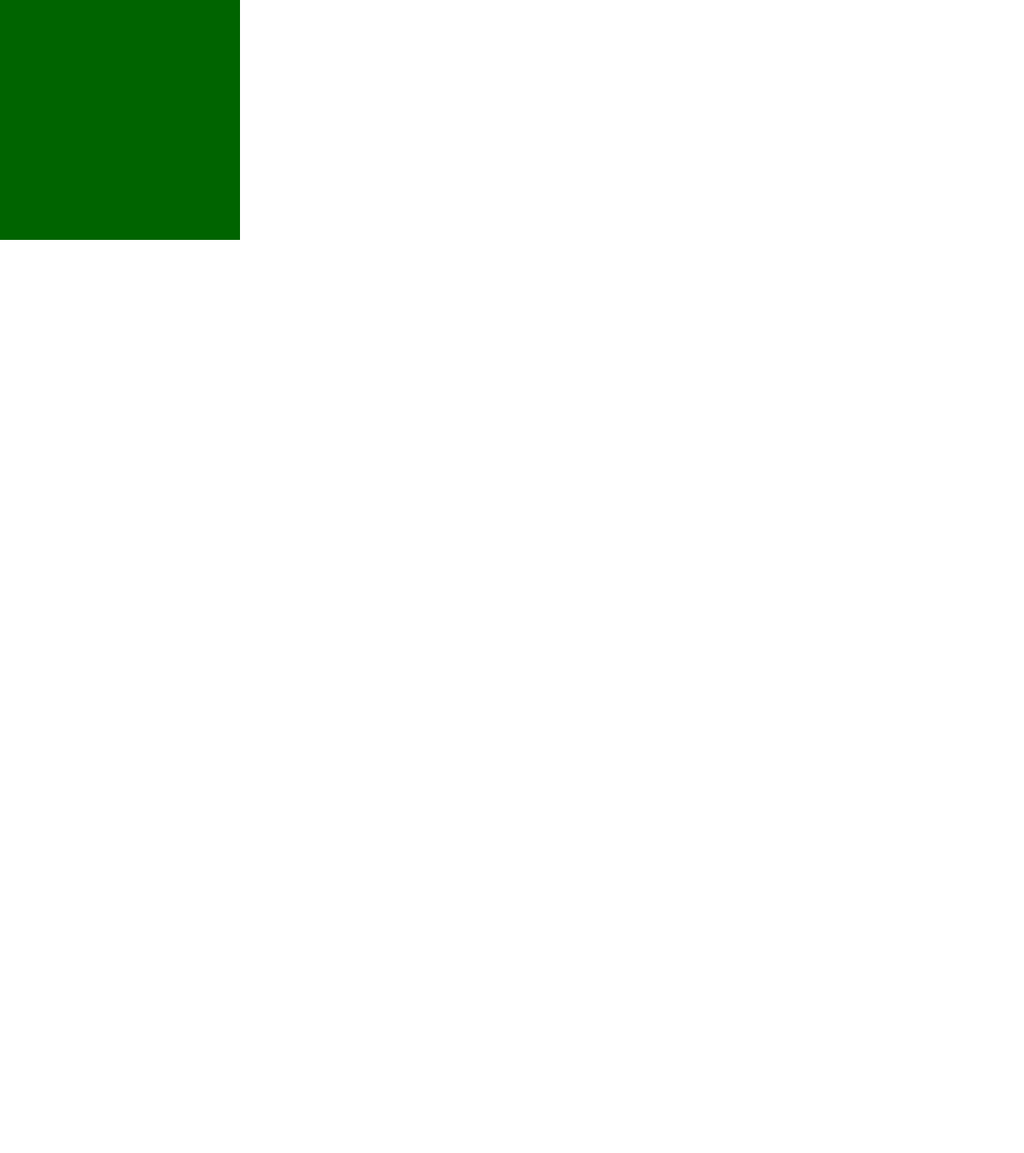
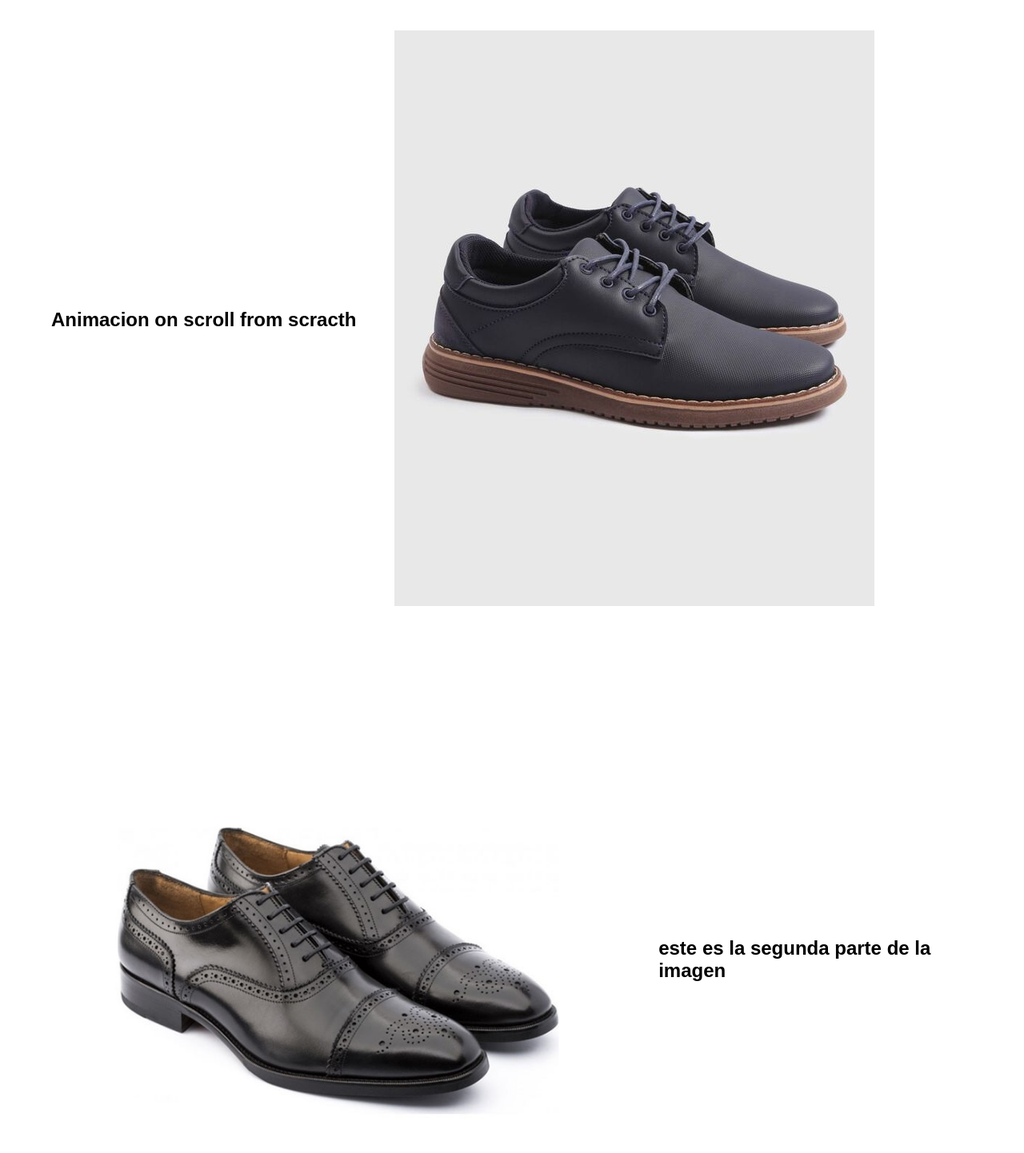
Before and after one commit to francopv007/documentos, a plain HTML site: page archi/pagina_tres.html in a window 1280 px wide. Shown: the top 1442 px of the page at 80% size. Drawn offline with Linux system fonts and the light colour scheme.

Commit message:
change ser-2 21/03/2025

```diff
--- a/archi/pagina_tres.html
+++ b/archi/pagina_tres.html
@@ -4,13 +4,41 @@
 	<meta charset="UTF-8">
 	<meta name="viewport" content="width=device-width, initial-scale=1.0">
 	<title>Document</title>
+	<link rel="preconnect" href="https://fonts.googleapis.com">
+<link rel="preconnect" href="https://fonts.gstatic.com" crossorigin>
+<link href="https://fonts.googleapis.com/css2?family=Montserrat:ital,wght@0,100..900;1,100..900&display=swap" rel="stylesheet">
 	<link rel="stylesheet" href="../estilos/scroll.css">
 </head>
 <body>
-	<div class="element">
+	<section class="hero">
+		<div class="hero_texts">
+			<h2 class="hero_title">Animacion on scroll from scracth</h2>
+		</div>
+		<figure class="hero_figure">
+			<img src="../imagenes/z4.jpg" alt="" class="hero_img" data-animacion="fade" >
+		</figure>
+	</section>
 
-	</div>
+	<section class="hero hero--reverse">
+		<div class="hero-texts">
+			<h2 class="hero_title">este es la segunda parte de la imagen</h2>
+		</div>
+		<figure class="hero_figure">
+			<img src="../imagenes/z5.jpg" alt="" class="hero_img" data-animacion="show">
+		</figure>
+	</section>
 
+	<!-- <div class="element">
+
+	</div> -->
+	<section class="hero ">
+		<div class="hero-texts">
+			<h2 class="hero_title">este es la tercera parte de la imagen </h2>
+		</div>
+		<figure class="hero_figure">
+			<img src="../imagenes/z6.jpg" alt="" class="hero_img" data-animacion="up">
+		</figure>
+	</section>
 	<script type="text/javascript" src="../archivos/script1.js"></script>
 </body>
 </html>
--- a/estilos/scroll.css
+++ b/estilos/scroll.css
@@ -4,15 +4,27 @@
 
 }
 body{
-height: 300vh;
+	font-family:'Monteserrat', sans-serif;
+	min-height:600px;
 }
-.element{
-	width: 300px;
-	height: 300px;
-	background-color: darkgreen;
+.hero {
+	height:100vh;
+	min-height:100%;
+	width:90%;
+	max-width:1200px;
+	margin:0 auto;
+	display:flex;
+	gap:3rem;
+	align-items:center;
+	overflow:hidden;
 }
-.element-2{
-	width: 300px;
-	height: 300px;
-	background-color: darkgreen;
+.hero--reverse{
+	flex-direction:row-reverse;
 }
+
+.hero_title{
+	font-size:4 rem;
+}
+.hero_img{
+	width:100%;
+}
```
